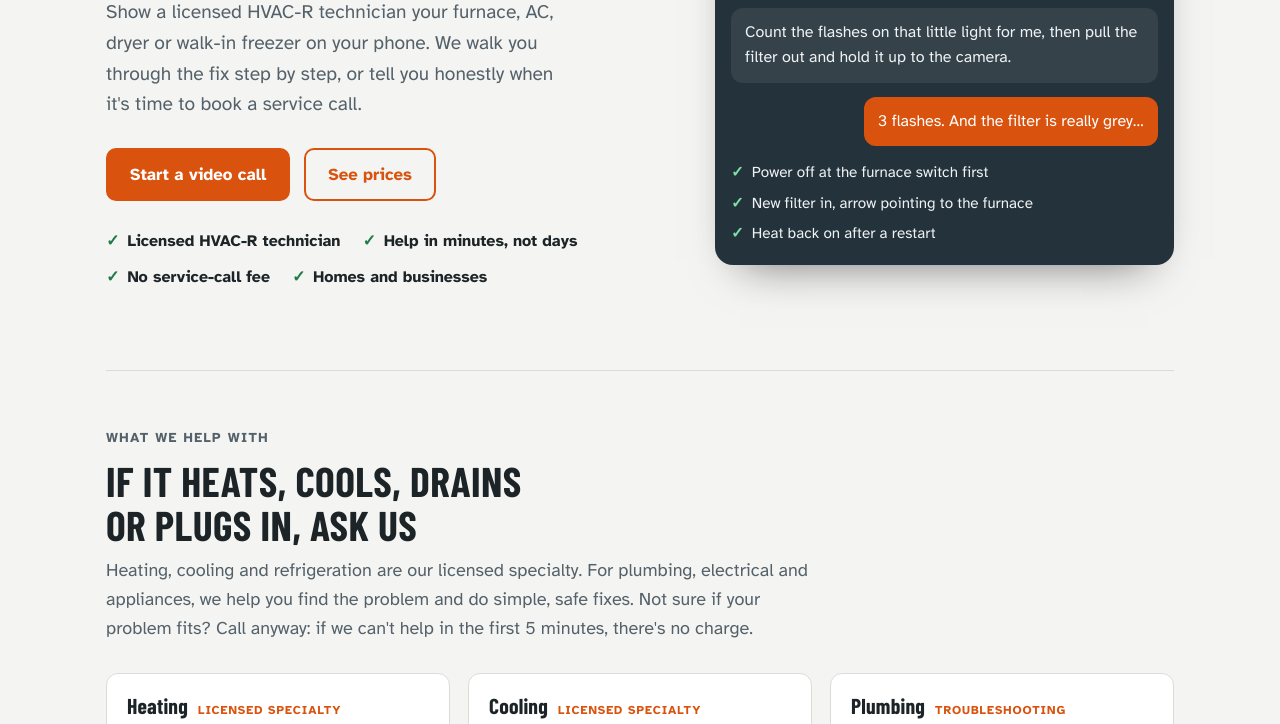
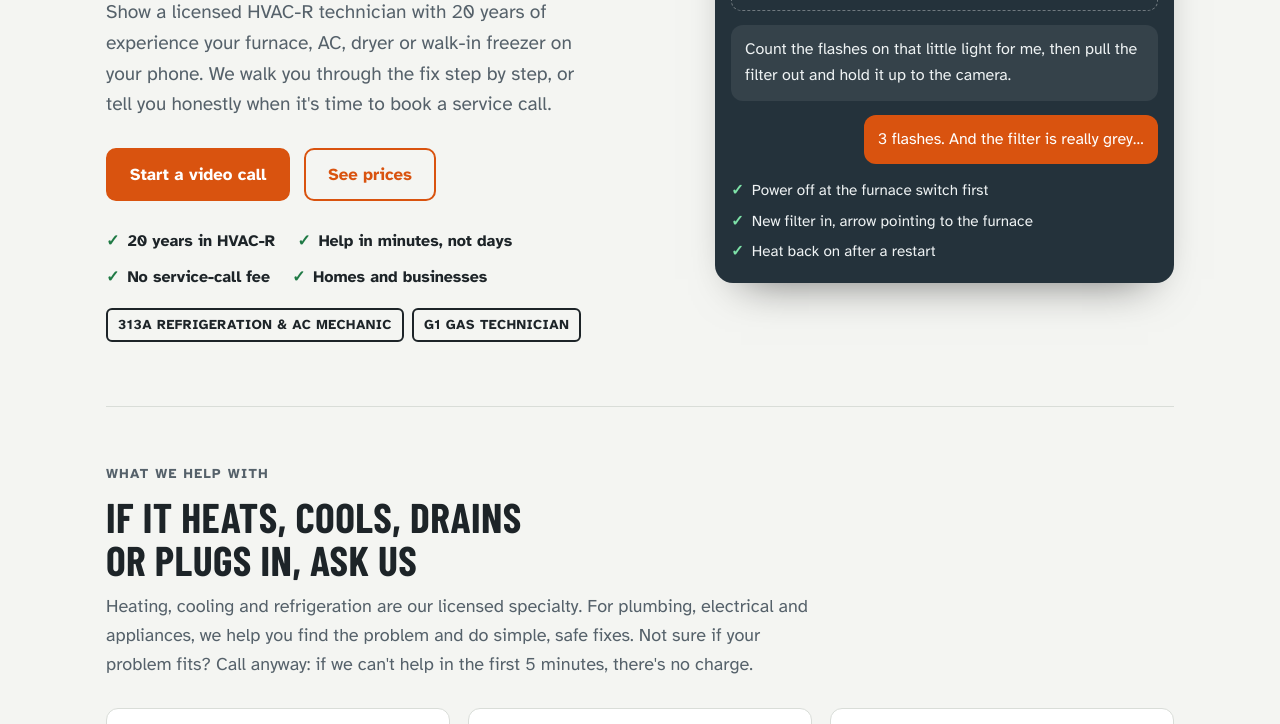
Before and after one commit to fkdeazevedo88/tech-help, a plain HTML site: page index.html in a window 1280 px wide. Shown: the part 310-1034 px from the top of the page. Drawn offline with nearby package versions, Linux system fonts and the light colour scheme; a web font is replaced by a local one.

Commit message:
Show 20 years of experience and the 313A and G1 licences
Co-Authored-By: Claude Opus 5.5 <noreply@anthropic.com>
Claude-Session: https://claude.ai/code/session_01CbLETMQDDwBGGGkhHW8BPT

```diff
--- a/index.html
+++ b/index.html
@@ -3,7 +3,7 @@
 <head>
 <meta charset="utf-8">
 <meta name="viewport" content="width=device-width, initial-scale=1, viewport-fit=cover">
-<meta name="description" content="Invictus: a licensed HVAC-R technician on video call. Help with DIY furnace, AC, heat pump, walk-in freezer, appliance, plumbing and electrical problems. Based in Ontario. Call or text 289-700-1385.">
+<meta name="description" content="Invictus: a 313A and G1 licensed HVAC-R technician with 20 years of experience, on video call. Help with DIY furnace, AC, heat pump, walk-in freezer, appliance, plumbing and electrical problems. Based in Ontario. Call or text 289-700-1385.">
 <title>Invictus</title>
 <link rel="preconnect" href="https://fonts.googleapis.com">
 <link rel="preconnect" href="https://fonts.gstatic.com" crossorigin>
@@ -69,6 +69,8 @@ a:focus-visible, button:focus-visible, summary:focus-visible { outline: 3px soli
 .btn-ghost { background: transparent; color: var(--accent); }
 .promises { display: flex; flex-wrap: wrap; gap: 10px 22px; margin-top: 28px; padding: 0; list-style: none; font-weight: 700; font-size: 1rem; }
 .promises li::before { content: "✓"; color: var(--good); margin-right: 8px; }
+.creds { margin-top: 18px; display: flex; flex-wrap: wrap; gap: 8px; }
+.cred { font-size: 0.85rem; font-weight: 700; letter-spacing: 0.04em; text-transform: uppercase; border: 2px solid var(--ink); border-radius: 6px; padding: 4px 10px; }
 
 /* live video-call card */
 .call { background: var(--slate); color: var(--slate-ink); border-radius: 18px; overflow: hidden; box-shadow: 0 22px 44px -26px rgba(0, 0, 0, 0.6); }
@@ -155,17 +157,18 @@ footer { padding-block: 32px; border-top: 1px solid var(--line); color: var(--mu
       <div>
         <p class="eyebrow">HVAC · Plumbing · Electrical · Appliances · Refrigeration</p>
         <h1 style="margin-top:12px">Fix it yourself, with a tech on video call.</h1>
-        <p class="lede">Show a licensed HVAC-R technician your furnace, AC, dryer or walk-in freezer on your phone. We walk you through the fix step by step, or tell you honestly when it's time to book a service call.</p>
+        <p class="lede">Show a licensed HVAC-R technician with 20 years of experience your furnace, AC, dryer or walk-in freezer on your phone. We walk you through the fix step by step, or tell you honestly when it's time to book a service call.</p>
         <div class="cta-row">
           <a class="btn btn-primary" href="#contact">Start a video call</a>
           <a class="btn btn-ghost" href="#prices">See prices</a>
         </div>
         <ul class="promises">
-          <li>Licensed HVAC-R technician</li>
+          <li>20 years in HVAC-R</li>
           <li>Help in minutes, not days</li>
           <li>No service-call fee</li>
           <li>Homes and businesses</li>
         </ul>
+        <div class="creds" aria-label="Ontario licences"><span class="cred">313A Refrigeration &amp; AC Mechanic</span><span class="cred">G1 Gas Technician</span></div>
       </div>
 
       <div class="call" aria-label="Example of a video call with a customer">
@@ -231,7 +234,7 @@ footer { padding-block: 32px; border-top: 1px solid var(--line); color: var(--mu
       <div class="section-head">
         <p class="eyebrow">Safety first</p>
         <h2>When we'll tell you to stop and call a pro</h2>
-        <p>Some jobs are dangerous or, by law, need a licensed technician. We'll always say so, even if it means a shorter call.</p>
+        <p>Some jobs are dangerous or, by law, need a licensed technician on site. As a licensed gas and refrigeration technician, we know exactly which ones, and we'll always tell you, even if it means a shorter call.</p>
       </div>
       <div class="stopbox">
         <div>
@@ -262,7 +265,7 @@ footer { padding-block: 32px; border-top: 1px solid var(--line); color: var(--mu
         <h2>Good to know</h2>
       </div>
       <div class="faq">
-        <details><summary>Who will I be talking to?</summary><p>A licensed HVAC-R technician based in Ontario, with hands-on experience on furnaces, air conditioners, heat pumps and commercial refrigeration. For plumbing and electrical, we help with troubleshooting and simple, safe fixes, and tell you when you need a licensed plumber or electrician.</p></details>
+        <details><summary>Who will I be talking to?</summary><p>A licensed HVAC-R technician based in Ontario with 20 years in the trade, holding a 313A Refrigeration and Air Conditioning Mechanic licence and a G1 Gas Technician licence. That covers furnaces, boilers, air conditioners, heat pumps and commercial refrigeration. For plumbing and electrical, we help with troubleshooting and simple, safe fixes, and tell you when you need a licensed plumber or electrician.</p></details>
         <details><summary>I'm not handy at all. Can I still do this?</summary><p>Most calls are simple: a reset, a filter, a clogged drain or a tripped breaker. We go one small step at a time, and we'll tell you if a job is beyond a first-timer.</p></details>
         <details><summary>What do I need for the call?</summary><p>A phone with a camera, and the model sticker of the equipment if you can find it. For some jobs, basic tools like a screwdriver or a flashlight. We tell you before we start.</p></details>
         <details><summary>Do you help businesses?</summary><p>Yes. Restaurants, stores and landlords call us about walk-in coolers, ice machines, rooftop units and more, often to decide whether it's an emergency before paying for an after-hours visit.</p></details>
@@ -286,7 +289,7 @@ footer { padding-block: 32px; border-top: 1px solid var(--line); color: var(--mu
   </main>
 
   <footer>
-    <span>© 2026 Invictus · Run by a licensed HVAC-R technician · Video troubleshooting for HVAC, plumbing, electrical, appliances and refrigeration across Canada</span>
+    <span>© 2026 Invictus · Run by a 313A and G1 licensed technician with 20 years in HVAC-R · Video troubleshooting for HVAC, plumbing, electrical, appliances and refrigeration across Canada</span>
     <span>Advice is given by video and you do the work yourself. Follow local codes and get permits where required. For gas, refrigerant and panel work, use a licensed technician.</span>
   </footer>
 </div>
```
